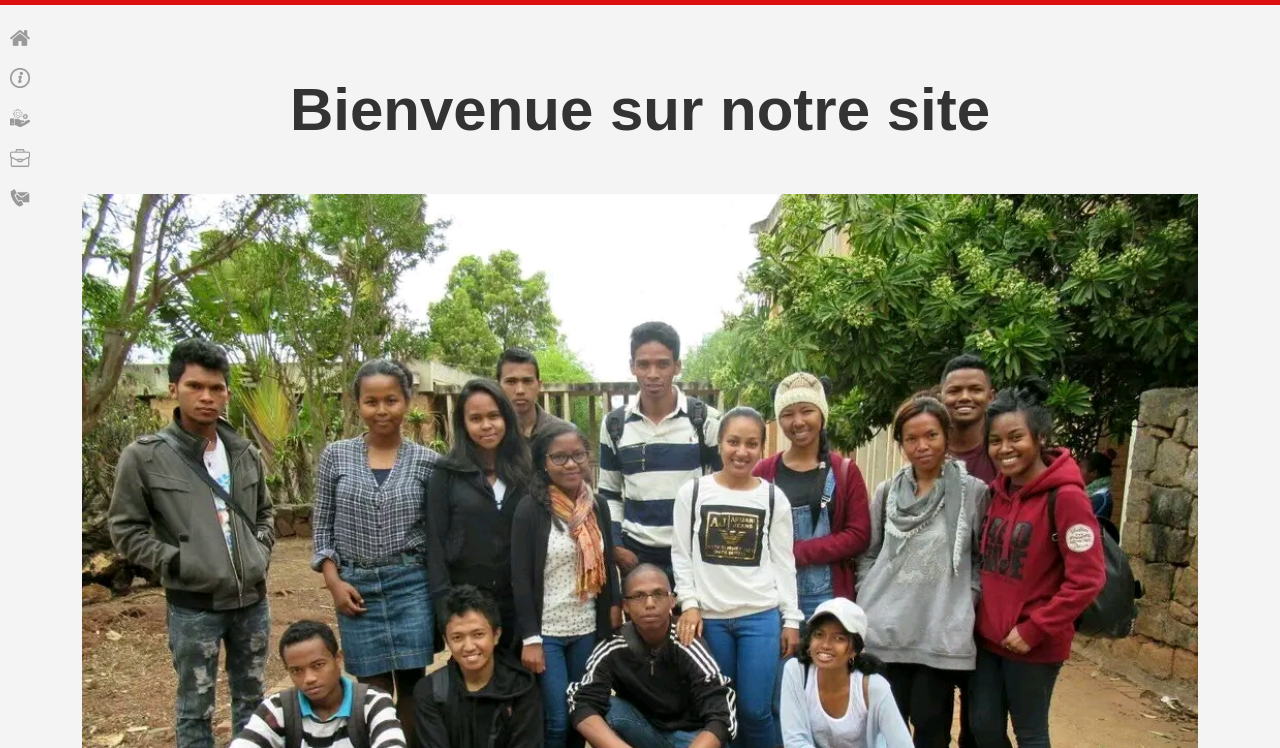
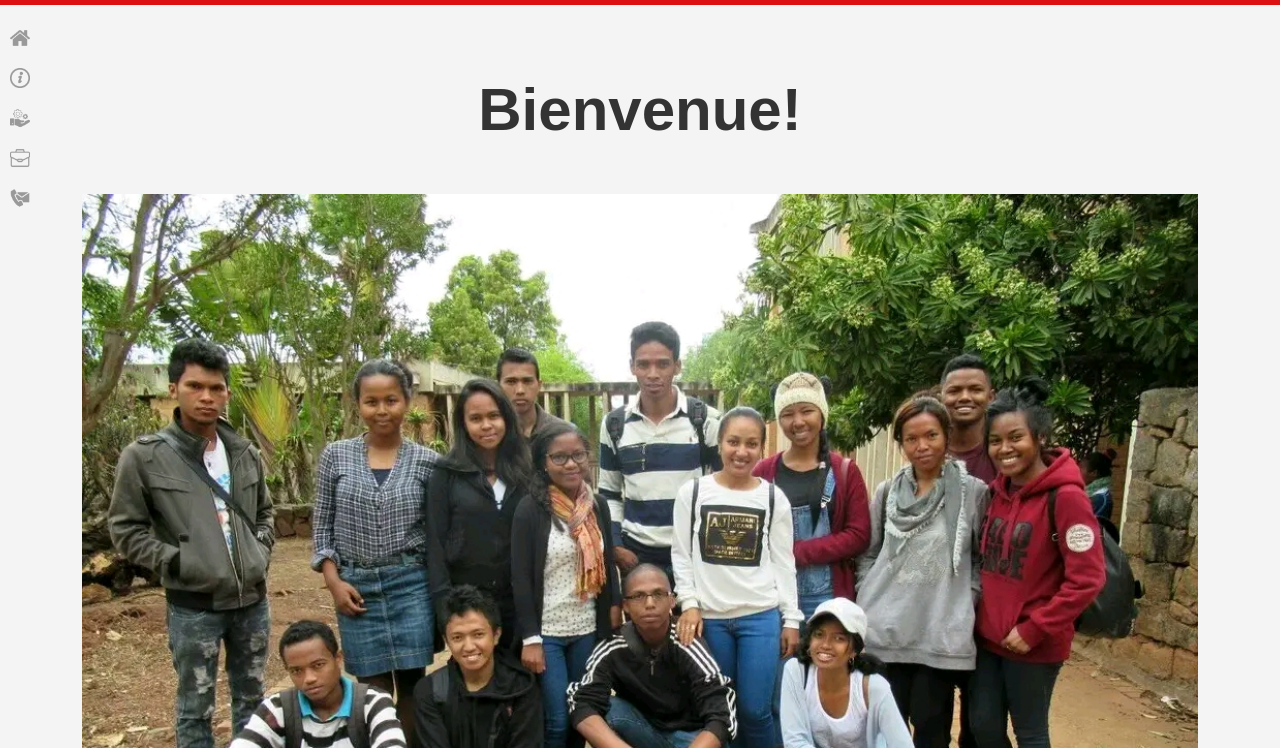
Before and after one commit to andriamily/zara, a plain HTML site: page index.html in a window 1280 px wide. Shown: the part 52-800 px from the top of the page. Drawn offline with Linux system fonts and the light colour scheme; files whose address does not match are found by name.

Commit message:
Update index.html

```diff
--- a/index.html
+++ b/index.html
@@ -26,7 +26,7 @@
     </header>
     <div id="content">
         <section id="home">
-            <h1>Bienvenue sur notre site</h1>
+            <h1>Bienvenue!</h1>
             <img src="images/20241217_181607.JPG" alt="Description de l'image" style="width:90%; height:auto;">
             <p>Contenu de la page d'accueil...</p>
         </section>
```
